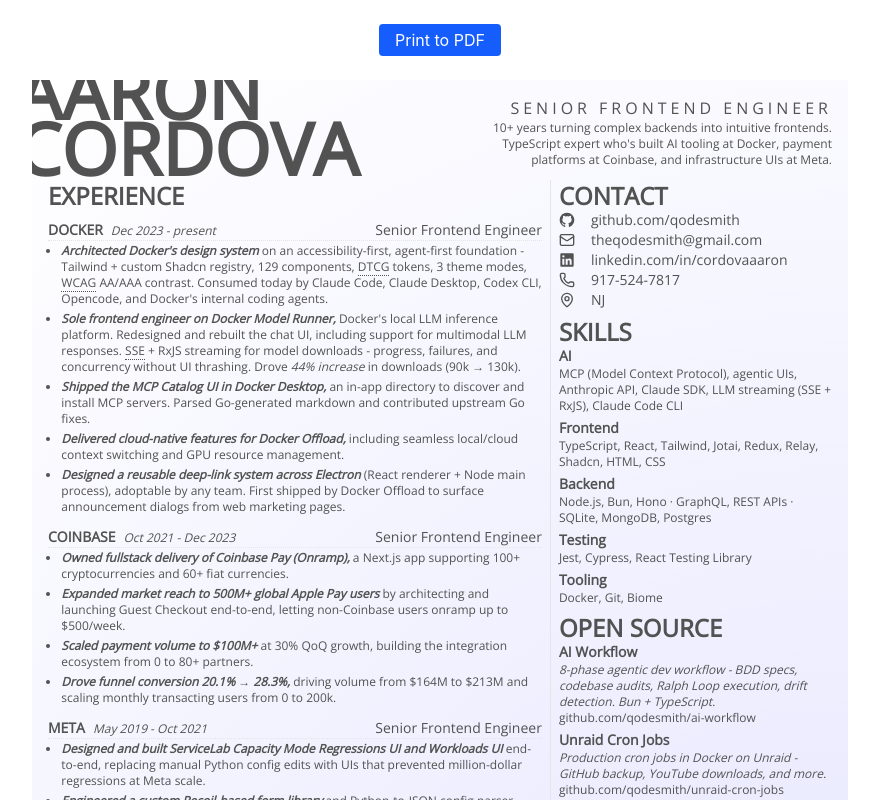
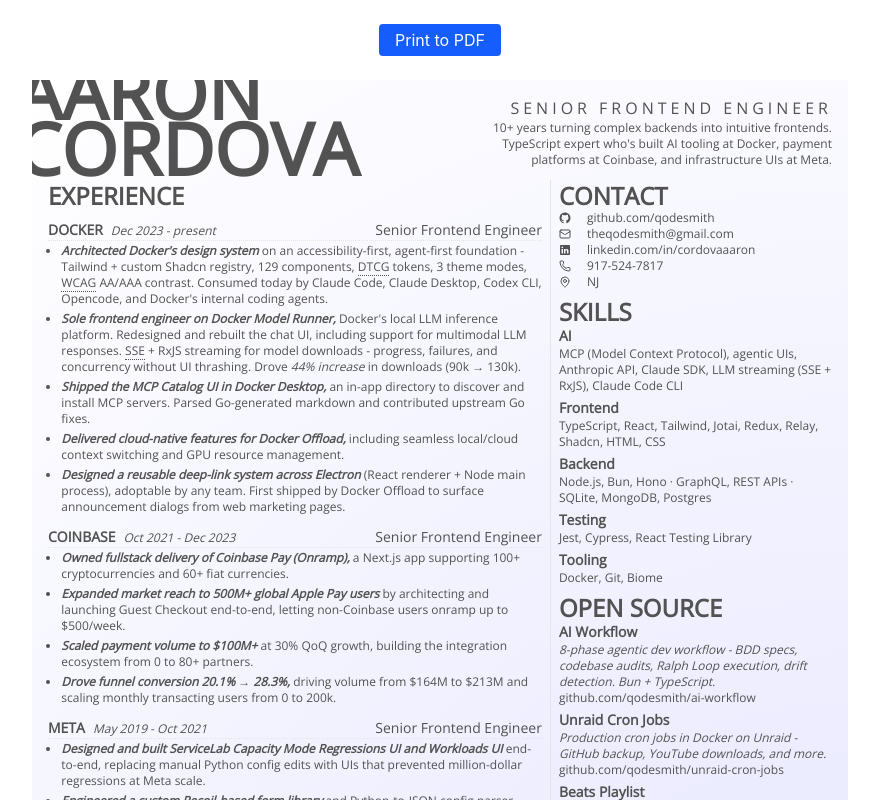
Before and after one commit to qodesmith/resume, a React (Vite) app: page / in a window 1280 px wide. Shown: the top 800 px of the page, without its empty margins (200-1079 px from the left). Built offline with nearby package versions, Linux system fonts and the light colour scheme.

Commit message:
Compact the contact section

```diff
--- a/src/components/custom/ContactSection.tsx
+++ b/src/components/custom/ContactSection.tsx
@@ -11,19 +11,19 @@
     <MetadataSection title="Contact" tight first>
       <ContactRow
         icon={
-          <div className="h-4 w-4">
+          <div className="h-3 w-3">
             <GithubIcon />
           </div>
         }
       >
         <Link href="https://github.com/qodesmith">github.com/qodesmith</Link>
       </ContactRow>
-      <ContactRow icon={<Mail size={16} />}>
+      <ContactRow icon={<Mail size={12} />}>
         <Link href="mailto:theqodesmith@gmail.com">theqodesmith@gmail.com</Link>
       </ContactRow>
       <ContactRow
         icon={
-          <div className="h-4 w-4">
+          <div className="h-3 w-3">
             <LinkedInIcon />
           </div>
         }
@@ -33,15 +33,15 @@
         </Link>
       </ContactRow>
 
-      <ContactRow icon={<Phone size={16} />}>917-524-7817</ContactRow>
-      <ContactRow icon={<MapPin size={16} />}>NJ</ContactRow>
+      <ContactRow icon={<Phone size={12} />}>917-524-7817</ContactRow>
+      <ContactRow icon={<MapPin size={12} />}>NJ</ContactRow>
     </MetadataSection>
   )
 }
 
 function ContactRow({icon, children}: {icon: ReactNode; children: ReactNode}) {
   return (
-    <div className="flex items-center gap-4 text-sm">
+    <div className="flex items-center gap-4 text-xs">
       {icon}
       <div className="grow">{children}</div>
     </div>
```
